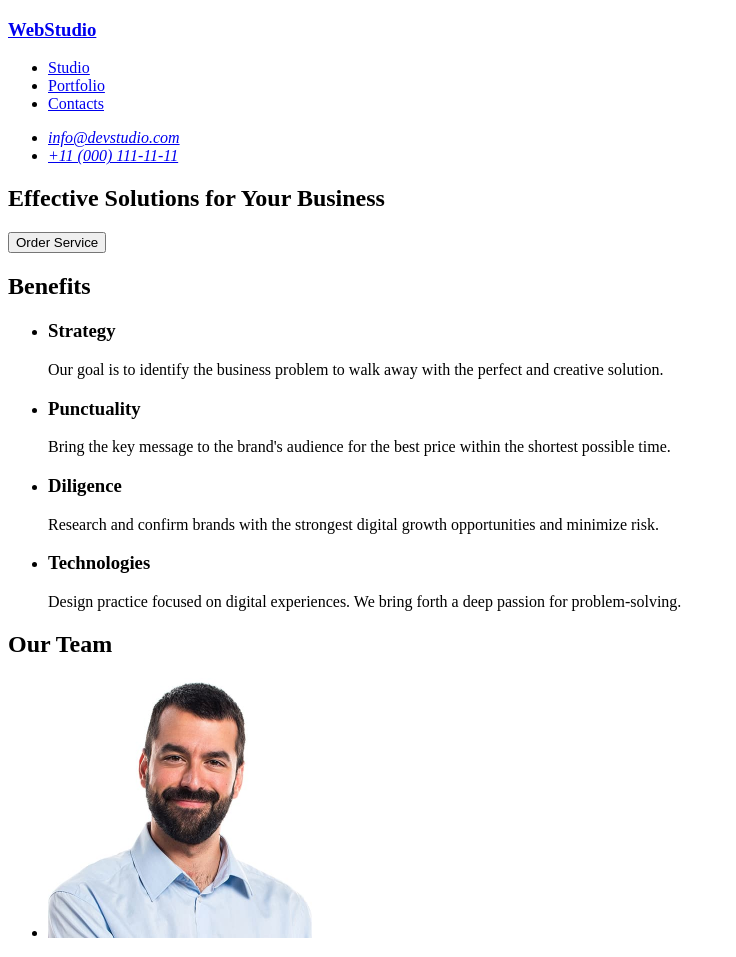
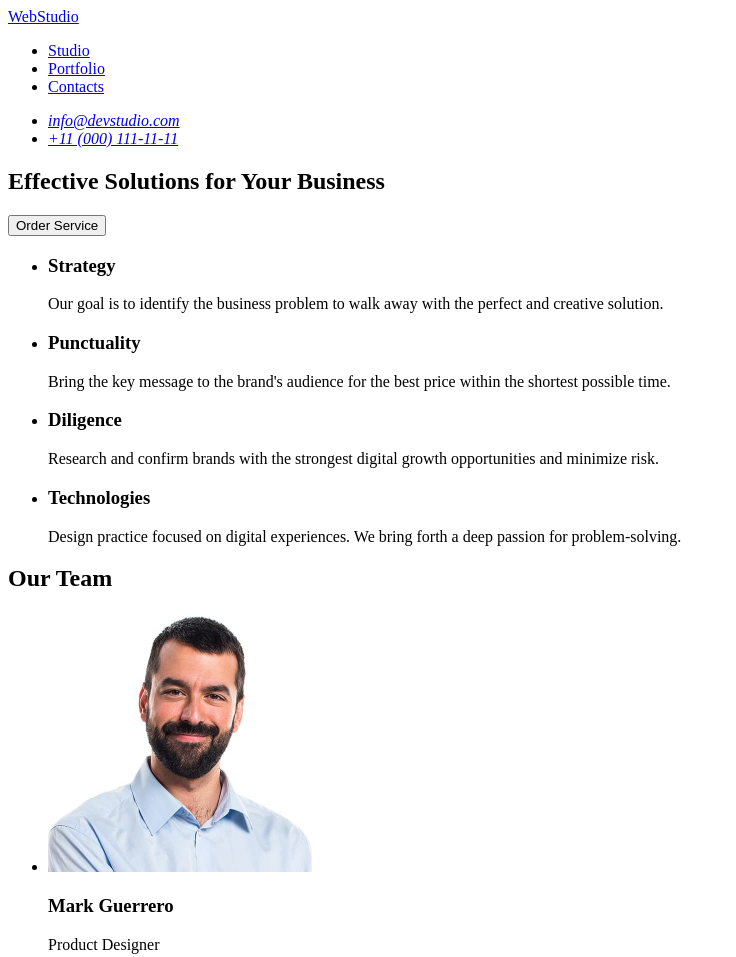
Before and after one commit to Julia-Aleks/goit-markup-hw-01, a plain HTML site: page index.html in a window 1280 px wide. Shown: the top 957 px of the page, without its empty margins (0-736 px from the left). Drawn offline with Linux system fonts and the light colour scheme.

Commit message:
add markup

```diff
--- a/index.html
+++ b/index.html
@@ -8,7 +8,7 @@
   <body>
     <header>
       <nav>
-        <h3><a href="./index.html">WebStudio</a></h3>
+        <a href="./index.html">WebStudio</a>
         <ul>
           <li>
             <a href="#">Studio</a>
@@ -34,9 +34,8 @@
     </header>
     <main>
       <section>
-        <h1>Effective Solutions for Your Business</h1>
+        <h2>Effective Solutions for Your Business</h2>
         <button type="button">Order Service</button>
-        <h2 class="visually-hidden">Benefits</h2>
       </section>
       <section>
         <ul>
@@ -118,7 +117,7 @@
     </main>
 
     <footer>
-      <h3><a href="index.html">WebStudio</a></h3>
+      <a href="./index.html">WebStudio</a>
       <p>
         Increase the flow of customers and sales for your business with digital
         marketing & growth solutions.
```
